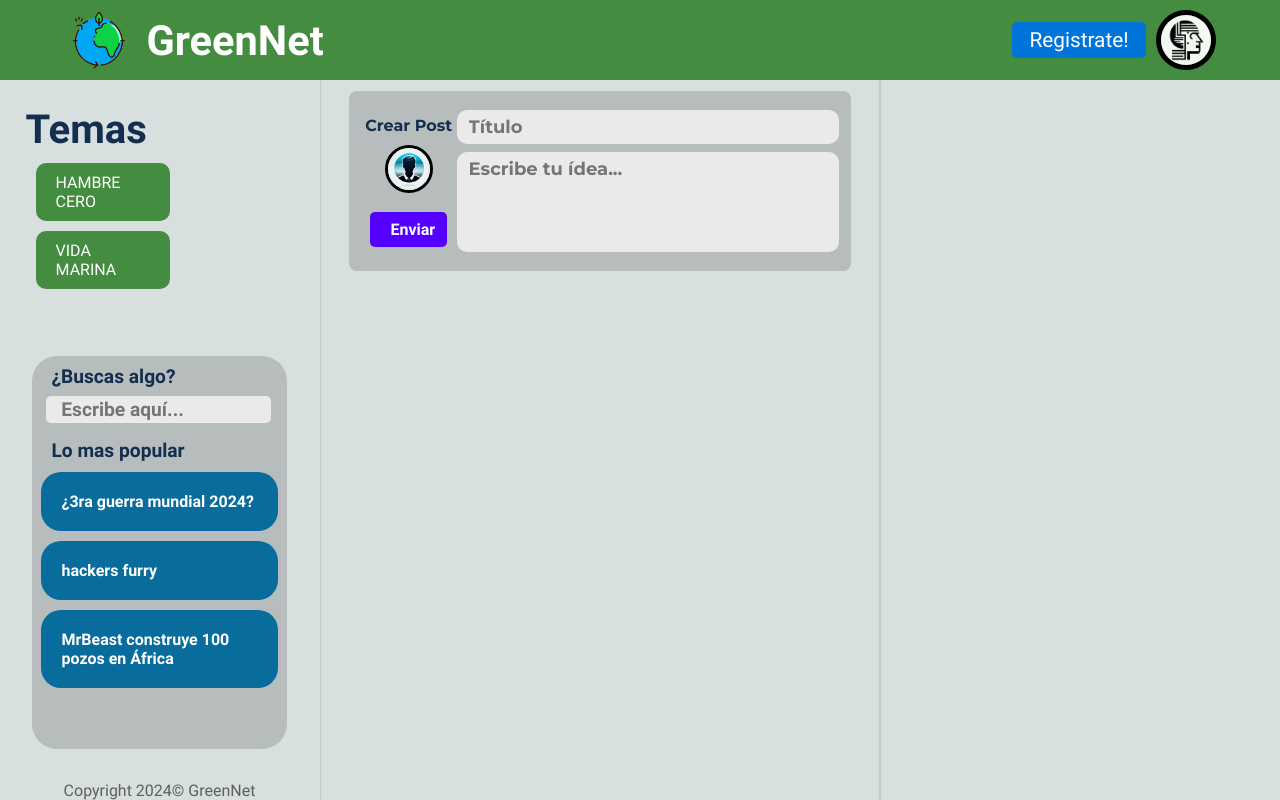
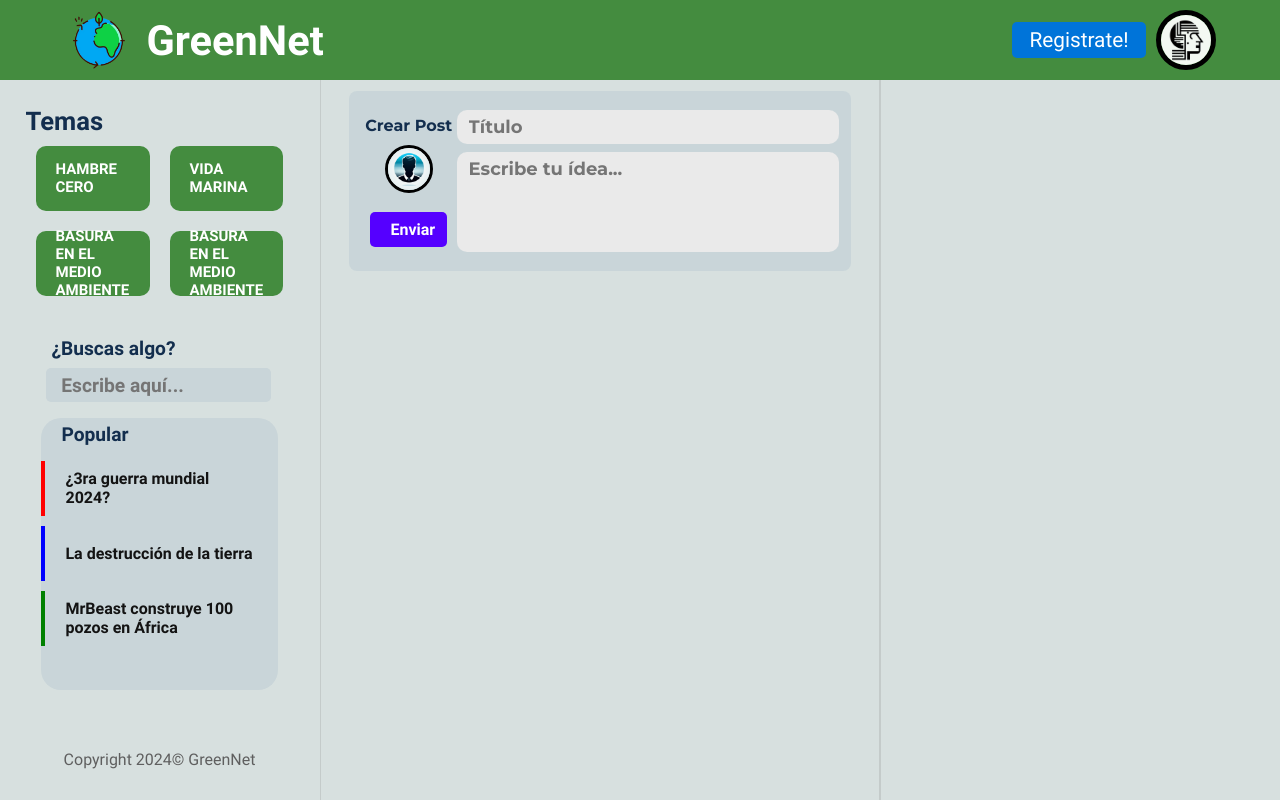
Before and after one commit to Kamila04/GreenNet, a PHP site: page / in a window 1280 px wide. Run offline with PHP 8.4, Linux system fonts and the light colour scheme.

Commit message:
diseño + js (#11)
Se imlementa una mejora de diseño

```diff
--- a/view/css/style.css
+++ b/view/css/style.css
@@ -27,6 +27,16 @@
     margin: 0;
     padding: 0;
 }
+::-webkit-scrollbar {
+    width: 8px;
+}
+
+::-webkit-scrollbar-thumb {
+    border-radius: 10px;
+    background-color: #2196F3;
+    box-shadow: inset 0 0 6px rgba(0, 0, 0, 0.5);
+}
+
 
 body {
     background-color: var(--background-light-color);
@@ -86,7 +151,6 @@ header {
     flex-flow: column nowrap;
     justify-content: start;
     align-items: flex-start;
-    overflow-y: auto;
 }
 .navegacion .copyright {
     margin: auto;
@@ -111,26 +175,46 @@ header {
         .temas {
             flex: 1 1 33%;
             width: 100%;
+            height: 30%;
+            max-height: 30%;
             padding: 8%;
+
+        }
+        .temasopciones {
+            overflow-y: auto;
+            max-height: 170px;
+            height: 170px;
         }
 
         .temas h2 {
-    font-size: 2.5em;
+            font-size: 1.6em;
+            margin: auto;
         }
 
         .temas ul {
             list-style: none;
+            display: flex; /* Use flexbox to align items */
+            flex-wrap: wrap; /* Allow items to wrap to the next row */
         }
 
         .temas li {
-    display: block;
-    padding: 10px 20px;
+            display: flex;
+            padding: 5px 20px;
+            font-size: 15px;
+            font-weight: bold;
             margin: 10px;
+            justify-content: center; /* Horizontally center the text */
+            align-items: center;
             background-color: var(--primary-color);
             color: white;
             border-radius: 10px;
-    width: 50%;
+            width: calc(50% - 20px); /* Adjust width to fit 2 items per row */
             cursor: pointer;
+            max-height: 65px;
+            text-overflow: ellipsis;
+            height: 65px;
+            min-height: 65px;
+            transition: background-color 0.3s ease;
         }
 
         .temas li:hover {
@@ -143,8 +227,10 @@ header {
     margin: 10%;
     padding: 3%;
     border-radius: 25px;
-    background-color: var(--panel-light-color);
-    overflow-y: auto;
+    height: 50%;
+    max-height: 50%;
+    min-height: 50%;
+    background-color: transparent;
 }
 
 .busqueda::-webkit-scrollbar{
@@ -158,7 +244,7 @@ header {
 }
 
 .busqueda input[type="search"] {
-    background-color: rgb(234, 234, 234);
+    background-color: #c9d5d9;
     border-color: transparent;
     color: black;
     font-weight: bold;
@@ -168,30 +254,63 @@ header {
     font-size: 1.2em;
     width: 95%;
     max-width: 95;
+    height: 10%;
+    max-height: 10%;
     margin-bottom: 0.8em;
     padding: 0 0.8rem;
 }
 .busqueda input[type="search"]:focus {
+    background-color: white;
+    border: 1px solid #0074D9;
     outline: none;
     box-shadow: 0 0 10px #34343433;
 }
+.populares {
+    background-color: #c9d5d9;
+    height: 80%;
+    max-height: 80%;
+    min-height: 80%;
+    border-radius: 20px;
+}
+.populares h2 {
+    padding: 5px 10px;
+}
 
-.busqueda ul {
+.populares ul {
     list-style: none;
 }
 
-.busqueda li {
-    display: block;
+.populares li {
+    display: flex;
     width: 100%;
-    padding: 20px 20px;
+    max-width: 100%;
+    min-width: 100%;
+    font-size: 16px;
+    padding: 12px 20px;
+    max-height: 55px;
+    align-items: center;
+    height: 55px;
+    min-height: 55px;
     margin: 10px 0;
-    color: white;
+    color: rgb(19, 19, 19);
     font-weight: bold;
-    background-color: var(--secondary-color);
-    border-radius: 20px;
     cursor: pointer;
+    border-left: 4px solid;
+  }
+  .populares li:hover {
+    background-color: #d5e1e6;
+  }
+  .populares li:nth-child(1) {
+    border-color: red; /* First list item border color */
 }
 
+.populares li:nth-child(2) {
+    border-color: blue; /* Second list item border color */
+}
+
+.populares li:nth-child(3) {
+    border-color: green; /* Third list item border color */
+}
 .publicaciones {
     flex: 7 1 0;
     border-right: 1px solid var(--background-mid-light-color);
@@ -206,7 +325,7 @@ header {
     width: 90%;
     max-height: 25%;
     margin: 2% 3%;
-    background-color: var(--panel-light-color);
+    background-color: #c9d5d9;
     display: flex;
     align-items: center;
     justify-content: space-between;
--- a/view/index.php
+++ b/view/index.php
@@ -25,27 +25,44 @@ if(isset($_SESSION['name'])){
         </div>
         <div class="perfil">
             <p class="nombre-perfil"><?php echo $datos_usuario ?></p>
-            <img src="view/img/perfil.jpg" alt="Foto de perfil" class="img-perfil">
+            <img src="view/img/perfil.jpg" alt="Foto de perfil" class="img-perfil" id="perfil_Icono">
         </div>
     </header>
     <div class="app">
+    <div id="detailsDiv">
+        <span>GreenNet</span>
+        <p class="nombre-perfil"><?php echo $datos_usuario ?></p>
+        <p class="email-perfil"><?php echo $datos_usuario ?></p>
+        <ul>
+            <li><a href="#">Configuración</a></li>
+            <li><a href="#">Cambiar de Cuenta</a></li>
+            <li><a href="#">Cerrar Sesión</a></li>
+        </ul>
+    </div>
         <aside class="navegacion">
             <div class="temas">
                 <h2>Temas</h2>
+                <div class="temasopciones">
                 <ul>
                     <li>HAMBRE CERO</li>
                     <li>VIDA MARINA</li>
+                    <li>BASURA EN EL MEDIO AMBIENTE</li>
+                    <li>BASURA EN EL MEDIO AMBIENTE</li>
+                    <li>BASURA EN EL MEDIO AMBIENTE</li>
                 </ul>
+                </div>
             </div>
             <div class="busqueda">
                 <h2>¿Buscas algo?</h2>
                 <input type="search" class="search-bar" name="search" id="search" placeholder="Escribe aquí...">
-                <h2>Lo mas popular</h2>
+                <div class="populares">
+                <h2>Popular</h2>
                 <ul>
                     <li>¿3ra guerra mundial 2024?</li>
-                    <li>hackers furry</li>
+                    <li>La destrucción de la tierra</li>
                     <li>MrBeast construye 100 pozos en África</li>
                 </ul>
+                </div>
             </div>
             <span class="copyright">Copyright 2024© GreenNet</span>
         </aside>
@@ -70,5 +87,6 @@ if(isset($_SESSION['name'])){
         </section>
 
     </div>
+    <script src="view/js/fun_script.js"></script>
 </body>
 </html>
--- /dev/null
+++ b/view/js/fun_script.js
@@ -0,0 +1,19 @@
+const detailsDiv = document.getElementById('detailsDiv');
+const imgLogo = document.getElementById('perfil_Icono')
+const app = {
+    detailsDiv : document.querySelector("#detailsDiv"),
+}
+
+
+imgLogo.addEventListener('click', () => {
+    detailsDiv.style.display = detailsDiv.style.display === 'none' ? 'flex' : 'none';
+});
+
+window.onclick = event => {
+    if(event.target == app.detailsDiv) {
+        app.detailsDiv.style.display = "none";
+    }
+}
+window.onload = function() {
+    detailsDiv.style.display = "none";
+}
```
Also changed, not shown: other parts of view/css/style.css (+56 -1 lines). Lines whose indentation alone changed are shown as unchanged.
